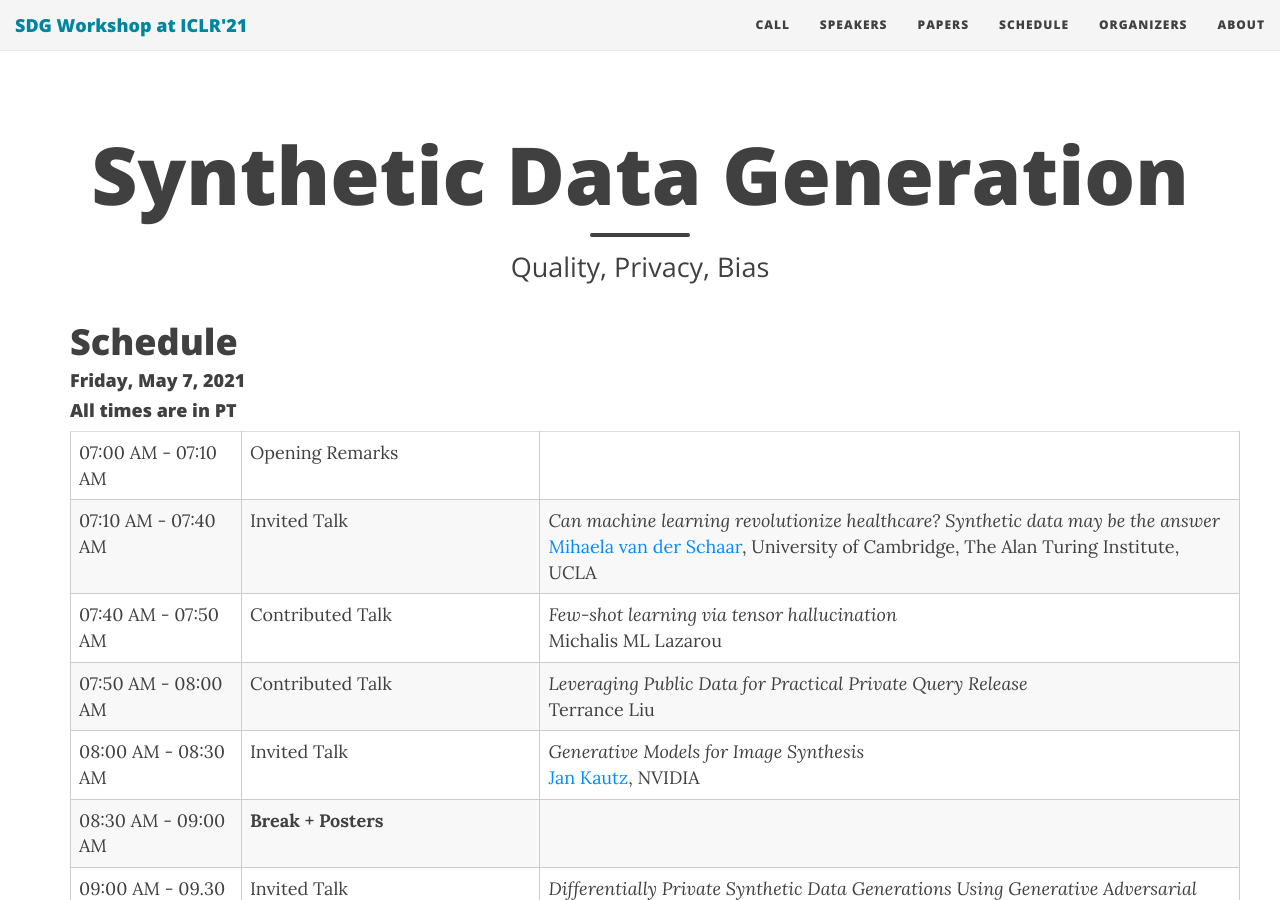
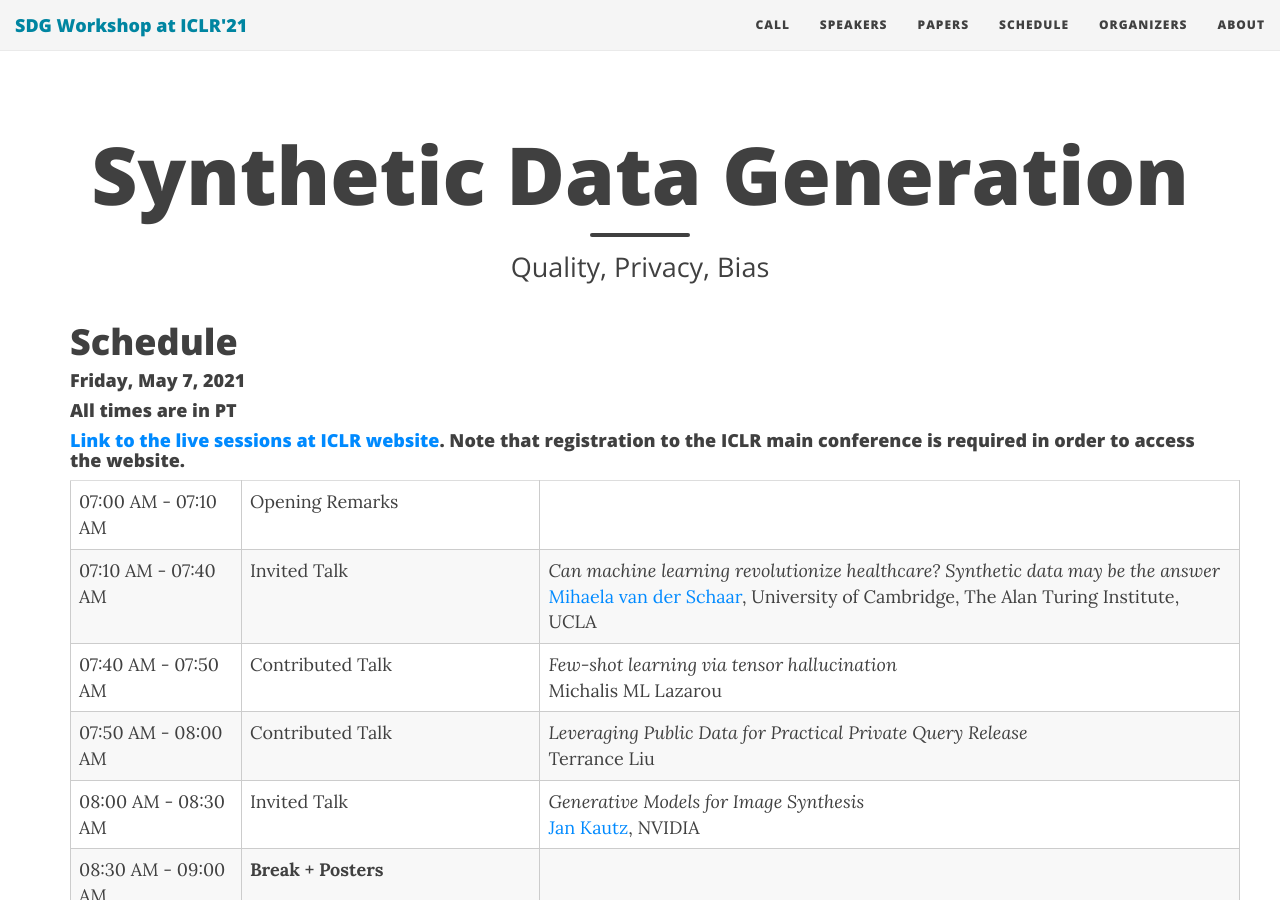
Before and after one commit to sdg-quality-privacy-bias/sdg-quality-privacy-bias.github.io, a Jekyll site: the page built from schedule.md, in a window 1280 px wide and 900 px high. Built offline with Jekyll 4.4.1, drawn with Linux system fonts in a browser that asks for light colours; nearby versions of some CDN libraries.

Commit message:
Update schedule.md

```diff
--- a/schedule.md
+++ b/schedule.md
@@ -9,6 +9,9 @@ use-site-title: true
 
 #### Friday, May 7, 2021
 #### All times are in PT
+
+#### [Link to the live sessions at ICLR website](https://iclr.cc/virtual/2021/workshop/2125). Note that registration to the ICLR main conference is required in order to access the website.
+
 <!-- #### Location: West 109 + 110, Area West Level 1 -->
 <!-- #### Live Video Stream: [link](https://XXX) -->
 
```
